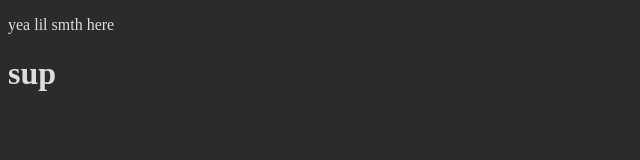
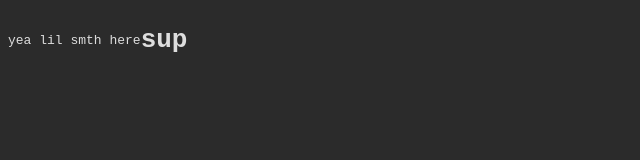
Before and after one commit to wherearethedoritos/julysplayground, a plain HTML site: page index.html in a window 1280 px wide. Shown: the whole page, without its empty margins (0-640 px from the left). Drawn offline with Linux system fonts and the light colour scheme.

Commit message:
more changes on text

```diff
--- a/styles.css
+++ b/styles.css
@@ -1,7 +1,10 @@
 body {
     background-color: #2b2b2b;
+    display: flex;
+    align-items: center;
 }
 
 p, h1{
     color: #dddddd;
+    font-family: monospace;
 }
```
